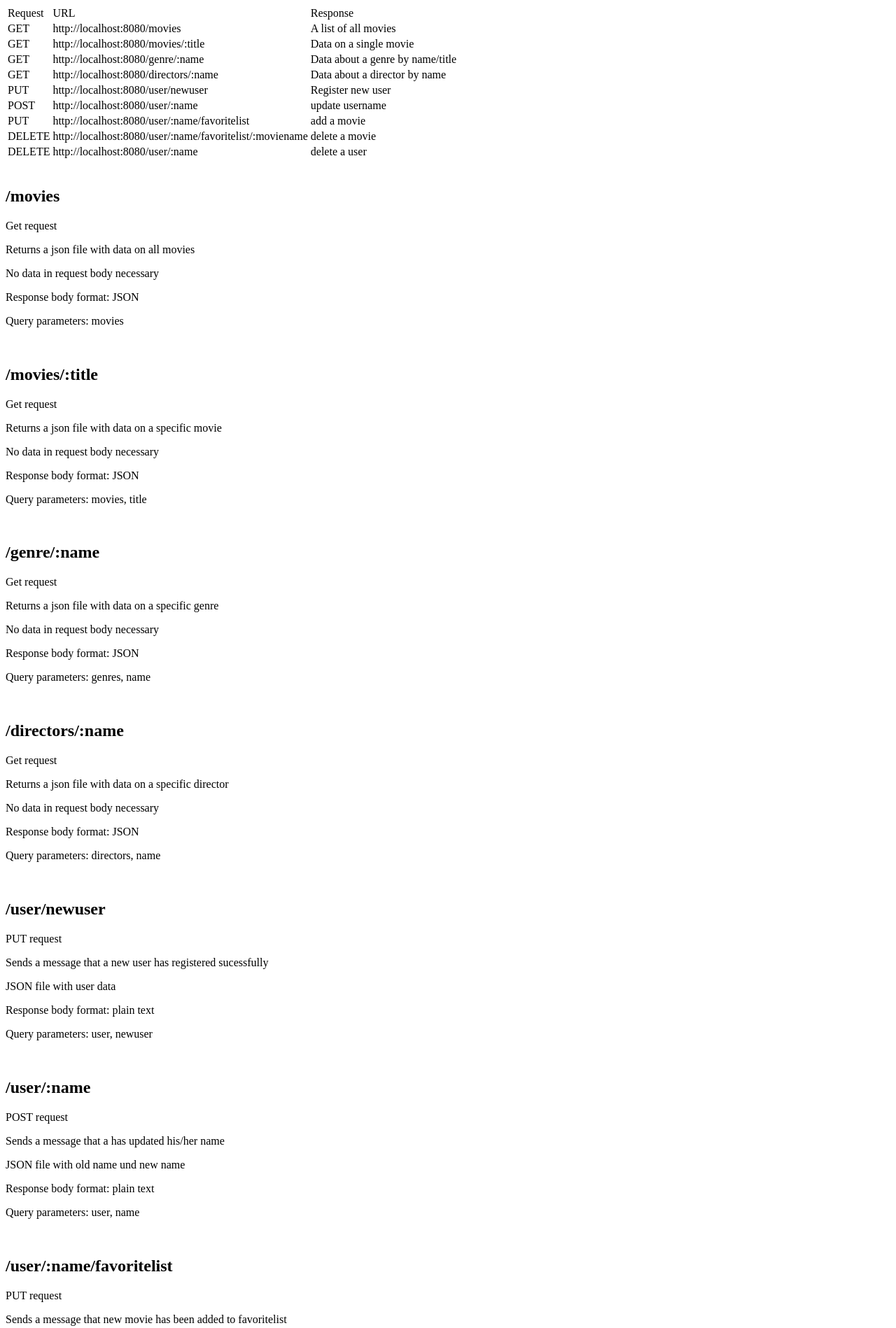
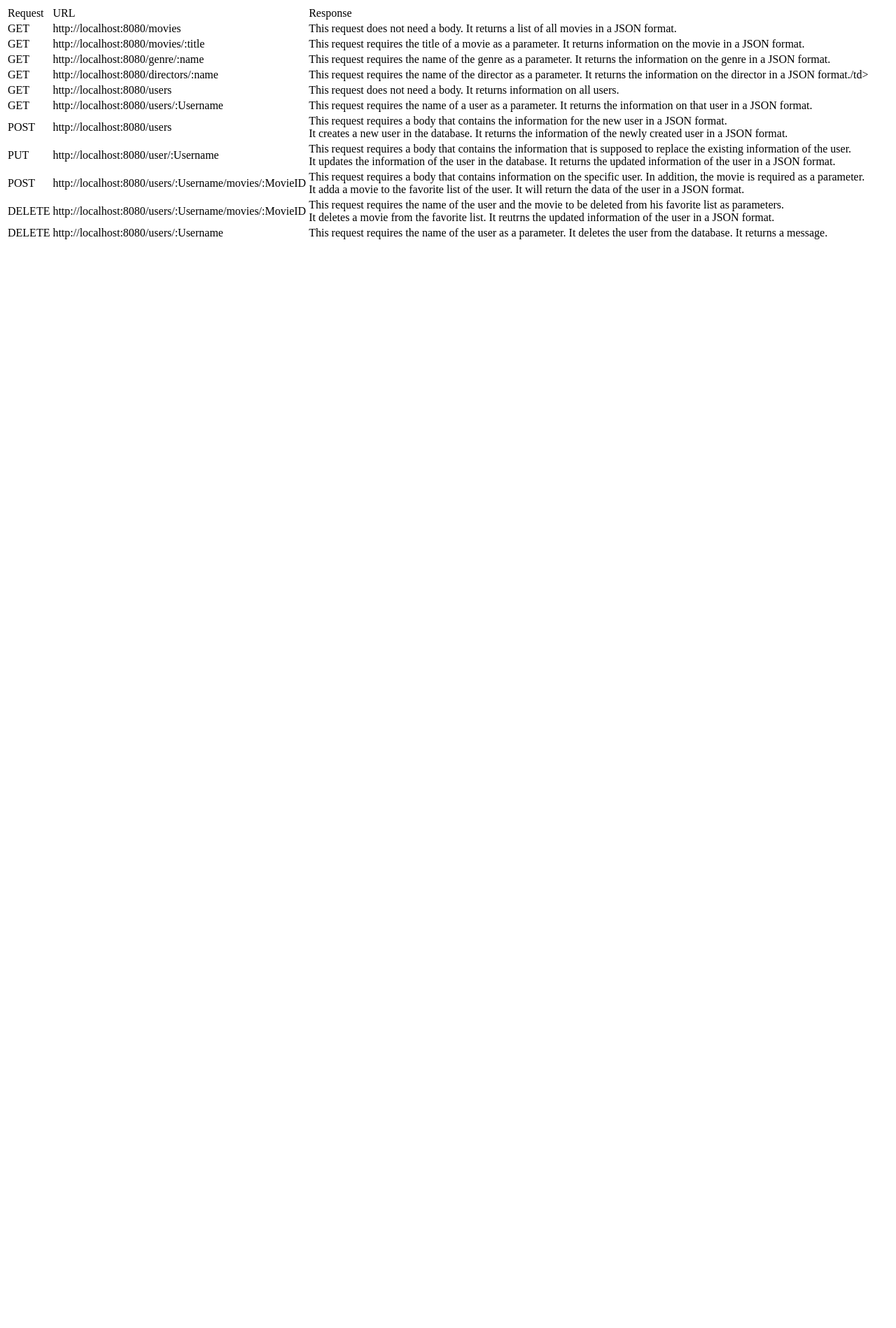
Before and after one commit to SimonVS97/movie, a website: page public/documentation.html in a window 1280 px wide. Shown: the part 77-1975 px from the top of the page at 70% size. After the commit the page ends 800 px from the top, so only its background shows below. Drawn offline with Linux system fonts and the light colour scheme.

Commit message:
added documentation of end points

```diff
--- a/public/documentation.html
+++ b/public/documentation.html
@@ -17,123 +17,68 @@
         <tr>
           <td>GET</td>
           <td>http://localhost:8080/movies</td>
-          <td>A list of all movies</td>
+          <td>This request does not need a body. It returns a list of all movies in a JSON format.</td>
         </tr>
         <tr>
           <td>GET</td>
           <td>http://localhost:8080/movies/:title</td>
-          <td>Data on a single movie</td>
+          <td>This request requires the title of a movie as a parameter. It returns information on the movie in a JSON format. </td>
         </tr>
         <tr>
           <td>GET</td>
           <td>http://localhost:8080/genre/:name</td>
-          <td>Data about a genre by name/title</td>
+          <td>This request requires the name of the genre as a parameter. It returns the information on the genre in a JSON format.</td>
         </tr>
         <tr>
           <td>GET</td>
           <td>http://localhost:8080/directors/:name</td>
-          <td>Data about a director by name</td>
+          <td>This request requires the name of the director as a parameter. It returns the information on the director in a JSON format./td>
+        </tr>
+        <tr>
+          <td>GET</td>
+          <td>http://localhost:8080/users</td>
+          <td>This request does not need a body. It returns information on all users.</td>
+        </tr>
+        <tr>
+          <td>GET</td>
+          <td>http://localhost:8080/users/:Username</td>
+          <td>This request requires the name of a user as a parameter. It returns the information on that user in a JSON format.</td>
+        </tr>
+        <tr>
+          <td>POST</td>
+          <td>http://localhost:8080/users</td>
+          <td>This request requires a body that contains the information for the new user in a JSON format. <br>
+              It creates a new user in the database. It returns the information of the newly created user in a JSON format.
+          </td>
         </tr>
         <tr>
           <td>PUT</td>
-          <td>http://localhost:8080/user/newuser</td>
-          <td>Register new user</td>
+          <td>http://localhost:8080/user/:Username</td>
+          <td>This request requires a body that contains the information that is supposed to replace the existing information of the user. <br>
+              It updates the information of the user in the database. It returns the updated information of the user in a JSON format.
+          </td>
         </tr>
         <tr>
           <td>POST</td>
-          <td>http://localhost:8080/user/:name</td>
-          <td>update username</td>
-        </tr>
-        <tr>
-          <td>PUT</td>
-          <td>http://localhost:8080/user/:name/favoritelist</td>
-          <td>add a movie</td>
+          <td>http://localhost:8080/users/:Username/movies/:MovieID</td>
+          <td>This request requires a body that contains information on the specific user. In addition, the movie is required as a parameter. <br>
+              It adda a movie to the favorite list of the user. It will return the data of the user in a JSON format.
+          </td>
         </tr>
         <tr>
           <td>DELETE</td>
-          <td>http://localhost:8080/user/:name/favoritelist/:moviename</td>
-          <td>delete a movie</td>
+          <td>http://localhost:8080/users/:Username/movies/:MovieID</td>
+          <td>This request requires the name of the user and the movie to be deleted from his favorite list as parameters. <br>
+              It deletes a movie from the favorite list. It reutrns the updated information of the user in a JSON format.
+          </td>
         </tr>
         <tr>
           <td>DELETE</td>
-          <td>http://localhost:8080/user/:name</td>
-          <td>delete a user</td>
+          <td>http://localhost:8080/users/:Username</td>
+          <td>This request requires the name of the user as a parameter. It deletes the user from the database. It returns a message.</td>
         </tr>
       </tbody>
     </table>
 
-    <br>
-    <h2>/movies</h2>
-    <p>Get request</p>
-    <p>Returns a json file with data on all movies</p>
-    <p>No data in request body necessary</p>
-    <p>Response body format: JSON</p>
-    <p>Query parameters: movies</p>
-    <br>
-
-    <h2>/movies/:title</h2>
-    <p>Get request</p>
-    <p>Returns a json file with data on a specific movie</p>
-    <p>No data in request body necessary</p>
-    <p>Response body format: JSON</p>
-    <p>Query parameters: movies, title</p>
-    <br>
-
-    <h2>/genre/:name</h2>
-    <p>Get request</p>
-    <p>Returns a json file with data on a specific genre</p>
-    <p>No data in request body necessary</p>
-    <p>Response body format: JSON</p>
-    <p>Query parameters: genres, name</p>
-    <br>
-
-    <h2>/directors/:name</h2>
-    <p>Get request</p>
-    <p>Returns a json file with data on a specific director</p>
-    <p>No data in request body necessary</p>
-    <p>Response body format: JSON</p>
-    <p>Query parameters: directors, name</p>
-    <br>
-
-    <h2>/user/newuser</h2>
-    <p>PUT request</p>
-    <p>Sends a message that a new user has registered sucessfully</p>
-    <p>JSON file with user data</p>
-    <p>Response body format: plain text</p>
-    <p>Query parameters: user, newuser</p>
-    <br>
-
-    <h2>/user/:name</h2>
-    <p>POST request</p>
-    <p>Sends a message that a has updated his/her name</p>
-    <p>JSON file with old name und new name</p>
-    <p>Response body format: plain text</p>
-    <p>Query parameters: user, name</p>
-    <br>
-
-    <h2>/user/:name/favoritelist</h2>
-    <p>PUT request</p>
-    <p>Sends a message that new movie has been added to favoritelist</p>
-    <p>JSON file with movie data</p>
-    <p>Response body format: plain text</p>
-    <p>Query parameters: user, name, favoritelist</p>
-    <br>
-
-    <h2>/user/:name/favoritelist/:moviename</h2>
-    <p>DELETE request</p>
-    <p>Sends a message that new movie has been deleted from the  favoritelist</p>
-    <p>no request body necessary</p>
-    <p>Response body format: plain text</p>
-    <p>Query parameters: user, name, favoritelist, moviename</p>
-    <br>
-
-    <h2>/user/:name</h2>
-    <p>DELETE request</p>
-    <p>Sends a message that the user has successfully deregestired</p>
-    <p>no request body necessary</p>
-    <p>Response body format: plain text</p>
-    <p>Query parameters: user, name</p>
-    <br>
-
   </body>
 </html>
```
